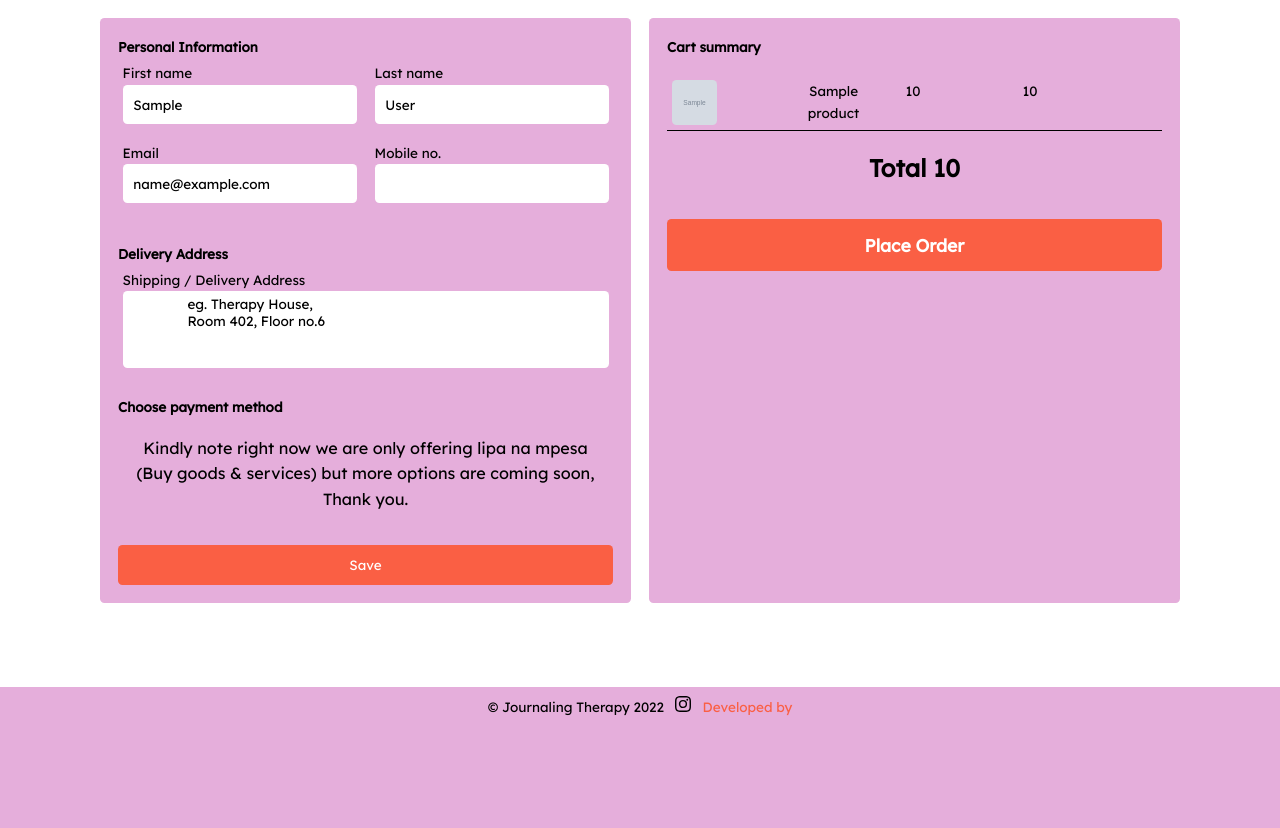
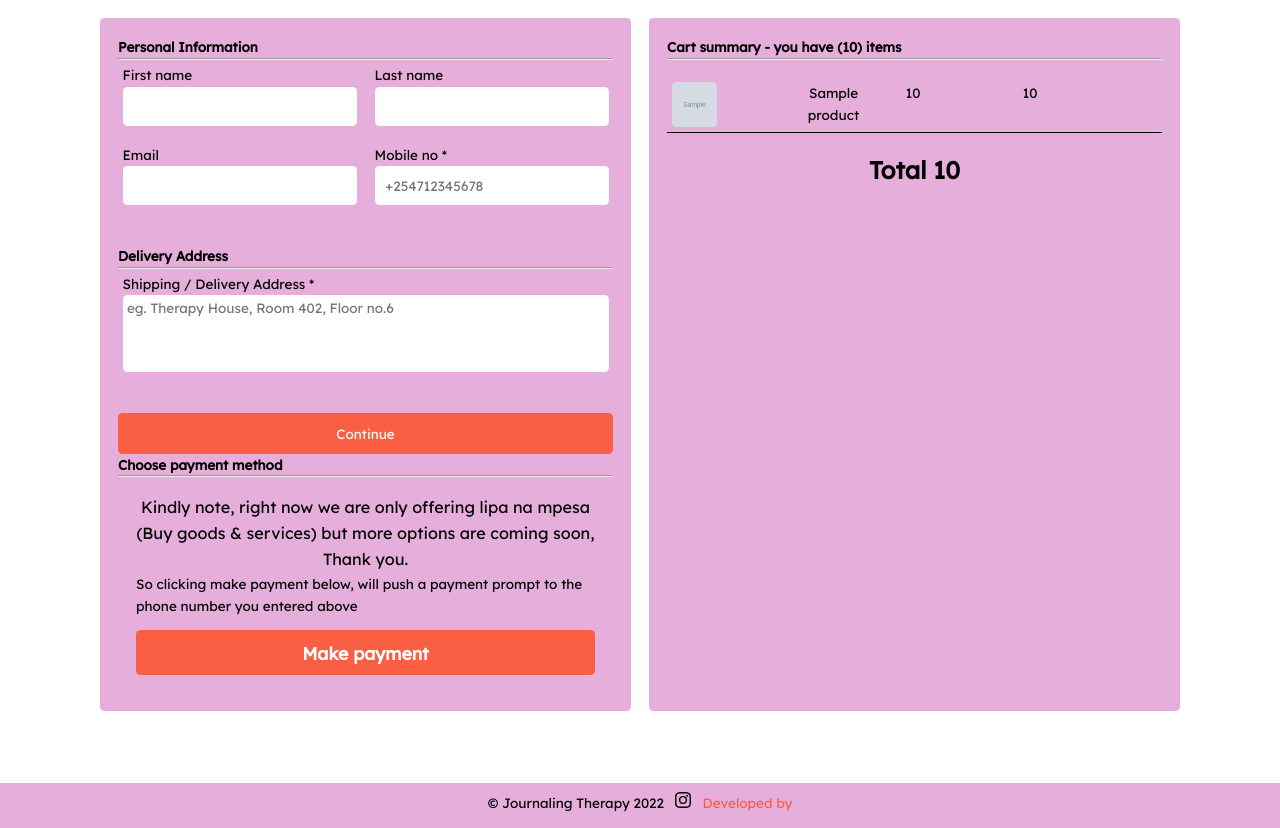
Before and after one commit to KabakiAntony/sofia, a Django app: template cart/templates/cart/checkout.html in a window 1280 px wide. Shown: the part 68-896 px from the top of the page. Before the commit the page ends 784 px from the top, so only its background shows below. Run offline with Django 4.2, Linux system fonts and the light colour scheme; the template is opened without the code that fills it: most values are stand-ins (such as "Sample title", 1, 10 or a date in 2020); grey boxes marked "Sample" are stand-in pictures.

Commit message:
created a checkout page

```diff
--- a/cart/templates/cart/checkout.html
+++ b/cart/templates/cart/checkout.html
@@ -3,8 +3,9 @@
 {% block content %}
     <div class="container checkout-wrapper">
         <div class="info-wrapper">
-            <form action="" method="POST" class="checkout-form">
+            <form action="" id="shipping-info-form" method="POST" class="checkout-form">
             <h4>Personal Information</h4>
+            <hr>
             <div class="personal-info">
                 <div class="name">
                     <div class="name-labels">
@@ -12,41 +13,42 @@
                         <label class="last-name-label">Last name</label>
                     </div>
                     <div class="name-inputs">
-                        <input type="text" name="first_name" value="{{customer.user.first_name}}">
-                        <input type="text" name="last_name" value="{{customer.user.last_name}}">
+                        <input type="text" name="first_name" value="{{user.first_name}}">
+                        <input type="text" name="last_name" value="{{user.last_name}}">
                     </div>
                 </div>
                 <div class="email-phone">
                     <div class="email-labels">
                         <label class="email-label">Email</label>
-                        <label class="mobile-label">Mobile no.</label>
+                        <label class="mobile-label">Mobile no *</label>
                     </div>
                     <div class="email-mobile-inputs">
-                        <input type="email" name="email" value="{{customer.user.email}}">
-                        <input type="number" name="mobile_no">
+                        <input type="email" name="email" value="{{user.email}}">
+                        <input type="text" name="mobile_no" placeholder="+254712345678">
                     </div>
                 </div>
             </div>
             <h4>Delivery Address</h4>
+            <hr>
             <div class="shipping-info">
-                <p><label>Shipping / Delivery Address</label></p>
-                <textarea name="address"  cols="" rows="4" >
-                eg. Therapy House,
-                Room 402, Floor no.6
-                </textarea>
+                <p><label>Shipping / Delivery Address *</label></p>
+                <textarea name="address"  cols="" rows="4" placeholder="eg. Therapy House, Room 402, Floor no.6"></textarea>
             </div>
-                <h4>Choose payment method</h4>
+                <button type="submit" class="btn continue" id="continue-btn">Continue</button>
+            </form>
+            <div class="payment-method-wrapper">
+                <h4>Choose payment method</h4><hr>
                 <div class="payment-method">
-                    <p class="payment-note">Kindly note right now we are only offering lipa na mpesa (Buy goods & services)
+                    <p class="payment-note">Kindly note, right now we are only offering lipa na mpesa (Buy goods & services)
                         but more options are coming soon, Thank you.
                     </p>
+                    <p>So clicking make payment below, will push a payment prompt to the phone number you entered above</p>
+                    <button class="btn pay">Make payment</button>
                 </div>
-                <button type="submit" class="btn">Save</button>
-            </form>
-
+            </div>
         </div>
         <div class="order-summary-wrapper">
-            <h1>Cart summary</h1>
+            <h1>Cart summary - you have  ({{ cart.get_cart_items }})  items</h1><hr>
             <div class="order-summary-holder">
                 {% for item in items %}
                     <div class="item-holder">
@@ -57,12 +59,72 @@
                     </div>
                 {% endfor %}
                 <div class="summary-subtotal">Total  {{cart.get_cart_total}}</div>
-                <!-- <p class="tnc">By clicking pay below means you agree to our terms and conditions,
-                    therefore ready to place order as is, otherwise
-                    <a href="{% url 'cart:cart' %}" class="btn modify-cart">Modify cart</a></p> -->
-                <a href="" class="btn pay">Place Order</a>
             </div>
         </div>
     </div>
     {% include 'footer.html'%}
+
+    <script type="text/javascript">
+        let form = document.getElementById('shipping-info-form');
+        let pay_button = document.querySelector('.pay');
+        let total = "{{ cart.get_cart_total }}";
+        let url = '/cart/process_order/';
+
+        form.addEventListener('submit',(e)=>{
+            e.preventDefault();
+            console.log('form submitted');
+            document.querySelector('.continue').classList.add('hidden');
+            document.querySelector('.payment-method-wrapper').style.display = "block";
+        })
+
+        pay_button.addEventListener('click', ()=>{
+            submitFormData();
+        })
+
+        function submitFormData(){
+            let personalInfo = {
+                "first_name":null,
+                "last_name":null,
+                "email":null,
+                "total":total
+            }
+
+            let shippingInfo = {
+                "address":null,
+                "mobile_no":null
+            }
+
+            if( user == "AnonymousUser"){
+                personalInfo.first_name = form.first_name.value
+                personalInfo.last_name = form.last_name.value
+                personalInfo.email = form.email.value
+                shippingInfo.mobile_no = form.mobile_no.value
+                shippingInfo.address = form.address.value
+            }
+            else{
+                shippingInfo.mobile_no = form.mobile_no.value
+                shippingInfo.address = form.address.value
+            }
+
+
+            fetch(url, {
+                    method:'POST',
+                    headers:{'Content-Type': 'application/json', 'X-CSRFToken': csrftoken },
+                    body:JSON.stringify({'personal_info':personalInfo, 'shipping_info': shippingInfo })
+                })
+                    .then((response) =>{
+                    return response.json();
+                    })
+                    .then((data) =>{
+                    alert('Transaction completed');
+
+                    cart = {};
+			        document.cookie ='cart=' + JSON.stringify(cart) + ";domain=;path=/";
+
+                    window.location.href = "{% url 'products:list' %}";
+                })
+
+        }
+
+    </script>
 {% endblock content %}
```
